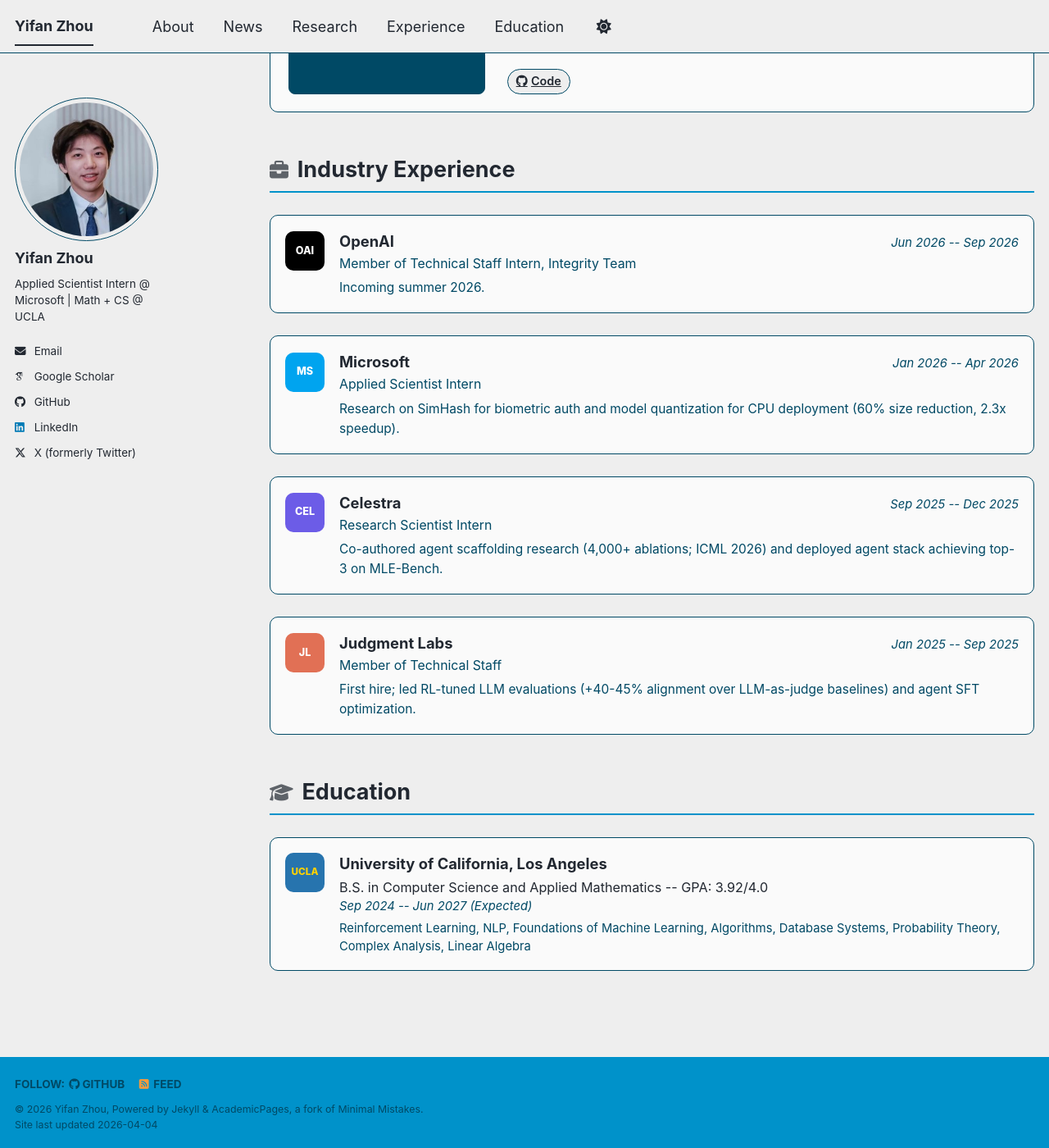
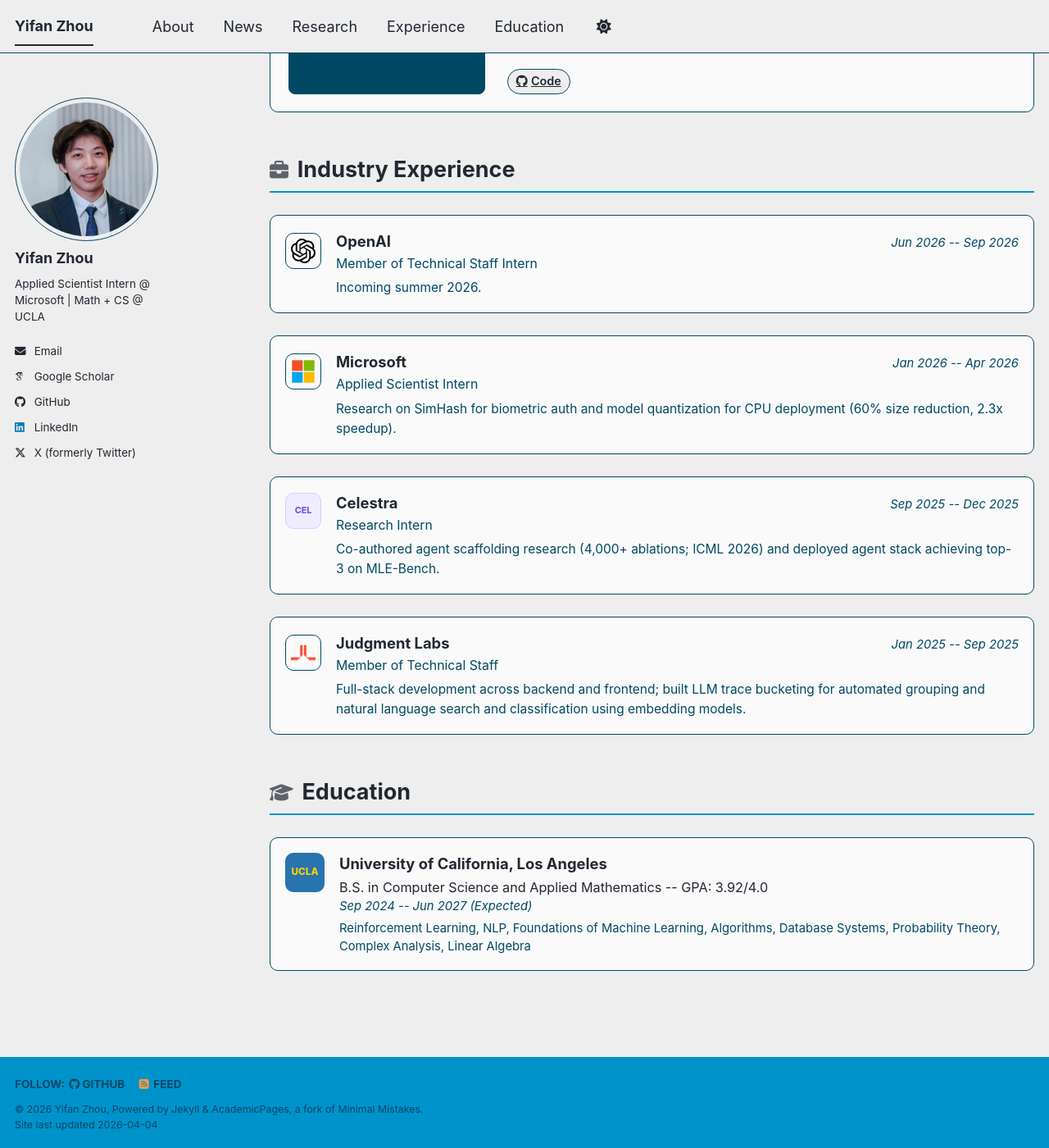
Before and after one commit to yifan1207/yifan1207.github.io, a Jekyll site: the page built from _pages/about.md, in a window 1280 px wide and 1400 px high, scrolled down 1571 px. Shown: the whole window at 82% size. Built offline with Jekyll 4.4.1, drawn with Linux system fonts in a browser that asks for light colours; some web fonts are replaced; a script bundle is joined from its source files by our own code; library files that are not in the unit come from our copies; some of the changed lines change nothing that is shown.

Commit message:
edit language

```diff
--- a/_includes/head/custom.html
+++ b/_includes/head/custom.html
@@ -7,7 +7,7 @@
 
 <!-- favicon from https://commons.wikimedia.org/wiki/File:OOjs_UI_icon_academic-progressive.svg -->
 <link rel="apple-touch-icon" sizes="180x180" href="{{ base_path }}/images/apple-touch-icon-180x180.png"/>
-<link rel="icon" type="image/svg+xml" href="{{ base_path }}/images/favicon.svg"/>
+<link rel="icon" type="image/png" href="{{ base_path }}/images/favicon-32x32.png"/>
 <link rel="icon" type="image/png" href="{{ base_path }}/images/favicon-32x32.png" sizes="32x32"/>
 <link rel="icon" type="image/png" href="{{ base_path }}/images/favicon-192x192.png" sizes="192x192"/>
 <link rel="manifest" href="{{ base_path }}/images/manifest.json"/>
--- a/_pages/about.md
+++ b/_pages/about.md
@@ -208,21 +208,29 @@
 }
 .exp-logo {
   flex-shrink: 0;
-  width: 48px;
-  height: 48px;
+  width: 44px;
+  height: 44px;
   border-radius: 10px;
+  overflow: hidden;
   display: flex;
   align-items: center;
   justify-content: center;
+  margin-top: 0.15em;
+  background: var(--global-code-background-color, #f5f5f5);
+  border: 1px solid var(--global-border-color, #e0e0e0);
+}
+.exp-logo img {
+  width: 30px;
+  height: 30px;
+  object-fit: contain;
+}
+.exp-logo.celestra {
   font-weight: 800;
-  font-size: 0.7em;
-  color: #fff;
-  margin-top: 0.1em;
+  font-size: 0.6em;
+  color: #6c5ce7;
+  background: #f0ecff;
+  border-color: #d5cdff;
 }
-.exp-logo.openai { background: #000; }
-.exp-logo.microsoft { background: #00a4ef; }
-.exp-logo.celestra { background: #6c5ce7; }
-.exp-logo.judgment { background: #e17055; }
 .exp-body {
   flex: 1;
 }
@@ -402,19 +410,19 @@
 <h2><i class="fas fa-briefcase"></i> Industry Experience</h2>
 
 <div class="exp-entry">
-  <div class="exp-logo openai">OAI</div>
+  <div class="exp-logo"><img src="/images/logos/openai.svg" alt="OpenAI"></div>
   <div class="exp-body">
     <div class="exp-header">
       <span class="exp-company">OpenAI</span>
       <span class="exp-date">Jun 2026 -- Sep 2026</span>
     </div>
-    <div class="exp-role">Member of Technical Staff Intern, Integrity Team</div>
+    <div class="exp-role">Member of Technical Staff Intern</div>
     <div class="exp-desc">Incoming summer 2026.</div>
   </div>
 </div>
 
 <div class="exp-entry">
-  <div class="exp-logo microsoft">MS</div>
+  <div class="exp-logo"><img src="/images/logos/microsoft.svg" alt="Microsoft"></div>
   <div class="exp-body">
     <div class="exp-header">
       <span class="exp-company">Microsoft</span>
@@ -432,20 +440,20 @@
       <span class="exp-company">Celestra</span>
       <span class="exp-date">Sep 2025 -- Dec 2025</span>
     </div>
-    <div class="exp-role">Research Scientist Intern</div>
+    <div class="exp-role">Research Intern</div>
     <div class="exp-desc">Co-authored agent scaffolding research (4,000+ ablations; ICML 2026) and deployed agent stack achieving top-3 on MLE-Bench.</div>
   </div>
 </div>
 
 <div class="exp-entry">
-  <div class="exp-logo judgment">JL</div>
+  <div class="exp-logo"><img src="/images/logos/judgment.png" alt="Judgment Labs"></div>
   <div class="exp-body">
     <div class="exp-header">
       <span class="exp-company">Judgment Labs</span>
       <span class="exp-date">Jan 2025 -- Sep 2025</span>
     </div>
     <div class="exp-role">Member of Technical Staff</div>
-    <div class="exp-desc">First hire; led RL-tuned LLM evaluations (+40-45% alignment over LLM-as-judge baselines) and agent SFT optimization.</div>
+    <div class="exp-desc">Full-stack development across backend and frontend; built LLM trace bucketing for automated grouping and natural language search and classification using embedding models.</div>
   </div>
 </div>
 
```
Also changed, not shown: images/apple-touch-icon-180x180.png, images/favicon-192x192.png, images/favicon-32x32.png, images/favicon-512x512.png, images/favicon.ico, images/logos/judgment.png (added), images/logos/microsoft.png (added), images/logos/microsoft.svg (added), images/logos/openai.png (added), images/logos/openai.svg (added).
